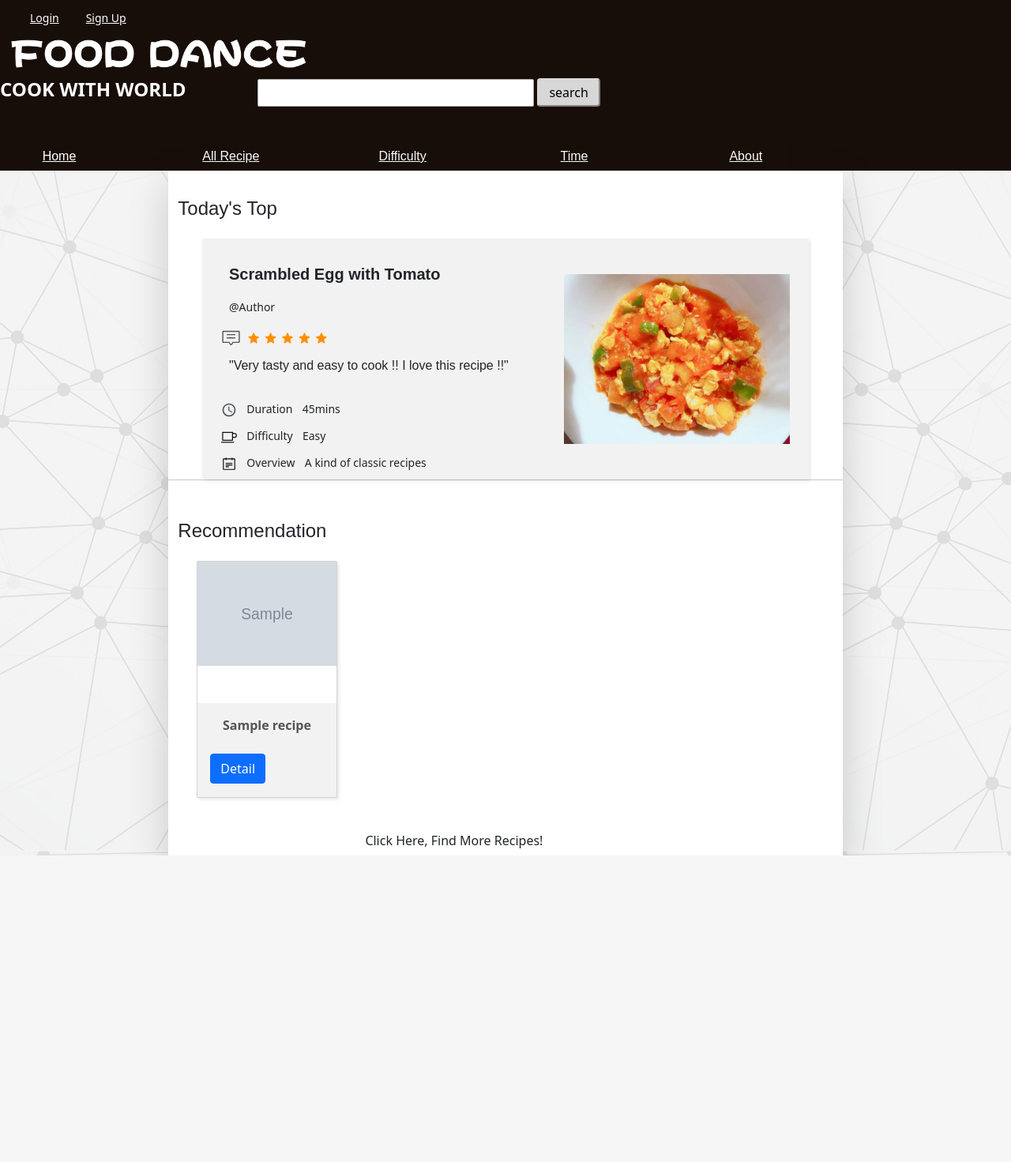
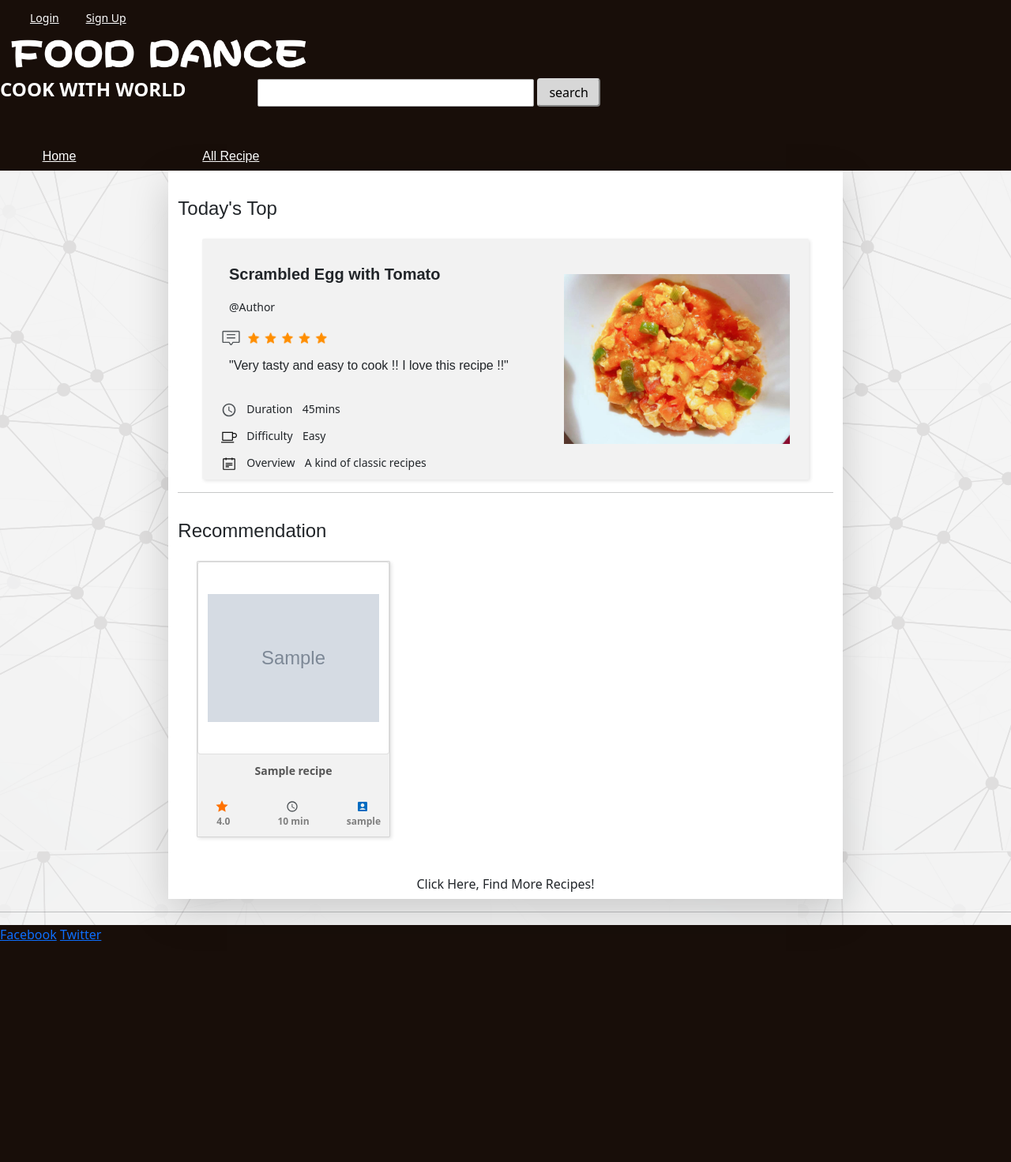
Before and after one commit to WebDance-UofG/FoodDance, a Django app: page / in a window 1280 px wide. Shown: the whole page at 79% size. Before the commit the page ends 1083 px from the top, so only its background shows below. Run offline with Django 3.2, Linux system fonts and the light colour scheme; tables that the repository leaves empty hold one stand-in row (values such as "Sample post"); grey boxes marked "Sample" are stand-in pictures.

Commit message:
Change index, search, all recipes

```diff
--- a/foodDance_web/fooddance/views.py
+++ b/foodDance_web/fooddance/views.py
@@ -35,7 +35,8 @@ def category_allrecipes(request):
                     Comment.objects.filter(recipe__id=recipe.id).aggregate(Avg('rating'))['rating__avg']),
                 "image": recipe.image,
                 "during": recipe.duration,
-                "author": recipe.author
+                "author": recipe.author,
+                "slug": recipe.slug,
             })
         )
     recipes.sort(key=takeAverage)
@@ -60,7 +61,8 @@ def index(request):
             })
         )
     recipes.sort(key=takeAverage)
-    context_dict = {'recipes': recipes[:12]}
+    recipes.reverse()
+    context_dict = {'recipes': recipes[:9]}
     return render(request, 'fooddance/index.html', context_dict)
 
 
@@ -88,6 +90,8 @@ def search(request):
                         "comments": len(Comment.objects.filter(recipe__id=recipe.id)),
                         "likes": recipe.likes,
                         "views": recipe.views,
+                        "slug": recipe.slug,
+                        "author_profile": UserProfile.objects.get(user_id=recipe.author.id),
                     })
                 )
     context_dict = {'recipes': recipes}
--- a/foodDance_web/static/css/base.css
+++ b/foodDance_web/static/css/base.css
@@ -65,3 +65,14 @@
     font-weight:bold;
     text-decoration: none;
 }
+
+.tail-block{
+    /*background-image: url("../images/header_background.jpg");*/
+    /*display: block;*/
+    /*margin-left: auto;*/
+    /*margin-right: auto;*/
+    /*width: 100%;*/
+    /*height: auto;*/
+    background-color: #180E09;
+    height: 300px;
+}
--- a/foodDance_web/static/css/index.css
+++ b/foodDance_web/static/css/index.css
@@ -56,52 +56,58 @@
 }
 
 .recom-recipe-bg{
-    height: 300px;
+    height: 350px;
     background-color: #F2F2F2;
     border-radius: 2px;
     box-shadow: 2px 2px 4px #E6E6E6;
-    margin-bottom: 5px;
+    margin-bottom: 10px;
+    text-decoration: none;
 }
 .recom-recipe-block1{
-    height: 60%;
+    height: 70%;
     background-color: white;
+    align-items: center;
+    text-align: center;
+}
+.recom-recipe-pic{
+    display: block;
+    max-height: 100%;
+    width: 90%;
+    margin-top: auto;
+    margin-bottom: auto;
+}
+.recom-recipe-block2{
+    padding-top: 10px;
+    height: 15%;
+    text-align: center;
 }
 .recom-recipe-title{
     color: #555555;
     font-weight: bold;
-    margin-bottom: 24px;
+    margin-bottom: 18px;
+    font-size: 14px;
+}
+.recom-recipe-block3{
+    height: 15%;
     text-decoration: none;
+    align-items: center;
+    text-align: center;
 }
-.recom-recipe-det{
-    text-decoration-color: #F2F2F2;
+.recom-recipe-icon{
+    width: 16px;
+    margin-right:3px;
+    height: auto;
+}
+.recom-recipe-text{
+    text-decoration: none;
+    color:#7F7F7F;
     font-size: 12px;
-}
-.recom-recipe-block{
-    padding: 0px 0;
-}
-.recom-recipe-icon-yellow{
-    margin-right:3px;
-    padding-left:0px;
-    color: orange;
-}
-.recom-recipe-icon-red{
-    margin-right:3px;
-    padding-left:0px;
-    color:red;
-}
-.recom-recipe-icon-blue{
-    margin-right:3px;
-    padding-left:0px;
-    color:dodgerblue;
-}
-.recom-recipe-row{
-    margin-left: 2px;
-    margin-right: 2px;
-    margin-bottom: 10px;
+    font-weight: bold;
 }
 .others-findall{
     margin-top: 30px;
     width: 100%;
     align-content: center;
     text-align: center;
+    text-decoration-color: #7F7F7F;
 }
--- a/foodDance_web/templates/fooddance/b5_base.html
+++ b/foodDance_web/templates/fooddance/b5_base.html
@@ -47,9 +47,6 @@
             <div class="row">
                 <div class="col-md-2 col-md-offset-1"><a href="{% url 'fooddance:index' %}" class="button-category">Home</a></div>
                 <div class="col-md-2"><a href="{% url 'fooddance:all_recipes' %}" class="button-category">All Recipe</a></div>
-                <div class="col-md-2"><a href="" class="button-category">Difficulty</a></div>
-                <div class="col-md-2"><a href="" class="button-category">Time</a></div>
-                <div class="col-md-2"><a href="" class="button-category">About</a></div>
             </div>
         </div>
 
@@ -62,7 +59,11 @@
                </div>
             </div>
         </div>
-
+<hr>
+<div class="tail-block">
+    <a href="https://www.facebook.com">Facebook</a>
+    <a href="https://www.facebook.com">Twitter</a>
+</div>
 
 </body>
 </html>
--- a/foodDance_web/templates/fooddance/index.html
+++ b/foodDance_web/templates/fooddance/index.html
@@ -16,73 +16,66 @@
                 <p class="top-recipe-title">Scrambled Egg with Tomato</p>
                 <p class="top-recipe-author">@Author</p>
                 <div>
-                    <img src="{% static 'images/ze-comment-o.svg' %}" class="top-recipe-comment-icon"/>
-                    <img src="{% static 'images/comment_stars.png' %}" class="top-recipe-comment-star"/>
+                    <img src="{% static 'images/ze-comment-o.svg' %}" class="top-recipe-comment-icon" alt="comment-icon"/>
+                    <img src="{% static 'images/comment_stars.png' %}" class="top-recipe-comment-star" alt="comment-star"/>
                     <p class="top-recipe-comment">"Very tasty and easy to cook !! I love this recipe !!"</p>
                 </div>
                 <div class="top-recipe-detail-div">
-                    <img src="{% static 'images/md-access_time.svg' %}" class="top-recipe-icon"/>
+                    <img src="{% static 'images/md-access_time.svg' %}" class="top-recipe-icon" alt="time-icon"/>
                     <p class="top-recipe-text">Duration</p>
                     <p class="top-recipe-text">45mins</p>
                 </div>
                 <div class="top-recipe-detail-div">
-                    <img src="{% static 'images/stLine-cup-l Copy.svg' %}" class="top-recipe-icon"/>
+                    <img src="{% static 'images/stLine-cup-l Copy.svg' %}" class="top-recipe-icon" alt="diff-icon"/>
                     <p class="top-recipe-text">Difficulty</p>
                     <p class="top-recipe-text">Easy</p>
                 </div>
                 <div class="top-recipe-detail-div">
-                    <img src="{% static 'images/ze-notes-o.svg' %}" class="top-recipe-icon"/>
+                    <img src="{% static 'images/ze-notes-o.svg' %}" class="top-recipe-icon" alt="overview-icon"/>
                     <p class="top-recipe-text">Overview</p>
                     <p class="top-recipe-text">A kind of classic recipes</p>
                 </div>
             </div>
             <div class="col-md-5 col-sm-12">
-                <img src="{% static 'images/top_recipe_cover_1.png' %}" class="img-fluid"/>
+                <img src="{% static 'images/top_recipe_cover_1.png' %}" class="img-fluid" alt="top-img"/>
             </div>
         </div>
     </div>
-    <div class="row">
-        <hr>
-        <div class="col-md-6"><p class="todays-top">Recommendation</p></div>
-    </div>
+    <hr>
+    <p class="todays-top">Recommendation</p>
     <div class="container">
         <div class="row">
         {% if recipes %}
             {% for recipe in recipes %}
-                <div class="col-3 justify-content-center">
-                    <div class="card recom-recipe-bg">
-                        <div class="recom-recipe-block1 align-items-center ">
-                            <img src="{{ MEDIA_URL }}/{{ recipe.image }}" class="img-fluid"/>
+                <div class="col-4">
+                    <a href="{% url 'fooddance:detail' recipe.slug %}" class="card recom-recipe-bg">
+                        <div class="card recom-recipe-block1">
+                            <img src="{{ MEDIA_URL }}/{{ recipe.image }}" class="card-img-center recom-recipe-pic" alt="recipe-img"/>
                         </div>
-{#                        <img src="{{ MEDIA_URL }}/{{ recipe.image }}" class="card-img-top img-fluid"/>#}
-                        <div class="card-body">
+                        <div class="recom-recipe-block2">
                             <p class="text-center recom-recipe-title">{{ recipe.title }}</p>
-                            <a href="{% url 'fooddance:detail' recipe.slug %}" class="btn btn-primary">Detail</a>
                         </div>
-                    </div>
-{#                    <div class="caption">#}
-{#                        <p class="recom-recipe-title">{{ recipe.title }}</p>#}
-{#                        <div class="row recom-recipe-row">#}
-{#                            <div class="col-md-3 recom-recipe-block">#}
-{#                                <span class="glyphicon glyphicon-star recom-recipe-icon-yellow"></span>#}
-{#                                <b class="recom-recipe-det">{{ recipe.avg }} / 5</b>#}
-{#                            </div>#}
-{#                            <div class="col-md-3 recom-recipe-block">#}
-{#                                <span class="glyphicon glyphicon-time recom-recipe-icon-red"></span>#}
-{#                                <b class="recom-recipe-det">{{ recipe.during }}min</b>#}
-{#                            </div>#}
-{#                            <div class="col-md-5 recom-recipe-block">#}
-{#                                <span class="glyphicon glyphicon-user recom-recipe-icon-blue"></span>#}
-{#                                <b class="recom-recipe-det">{{ recipe.author }}</b>#}
-{#                            </div>#}
-{#                        </div>#}
-{#                    </div>#}
+                        <div class="recom-recipe-block3">
+                            <div class="row justify-content-center">
+                                <div class="col-md-4 col-sm-12">
+                                    <img src="{% static 'images/riFill-star-fill.svg' %}" class="recom-recipe-icon" alt="rate-icon"/>
+                                    <p class="recom-recipe-text">{{ recipe.avg }}</p>
+                                </div>
+                                <div class="col-md-4 col-sm-12">
+                                    <img src="{% static 'images/md-access_time.svg' %}" class="recom-recipe-icon" alt="time-icon"/>
+                                    <p class="recom-recipe-text">{{ recipe.during }} min</p>
+                                </div>
+                                <div class="col-md-4 col-sm-12">
+                                    <img src="{% static 'images/user-icon.svg' %}" class="recom-recipe-icon" alt="user-icon"/>
+                                    <p class="recom-recipe-text">{{ recipe.author }}</p>
+                                </div>
+                            </div>
+                        </div>
+                    </a>
                 </div>
             {% endfor %}
         {% endif %}
         </div>
     </div>
-    <div class="container">
-        <div class="col-md-10 col-md-offset-1"> <a class="btn btn-default others-findall" href="{% url 'fooddance:all_recipes' %}" role="button">Click Here, Find More Recipes!</a></div>
-    </div>
+    <div class="col-12"> <a class="btn btn-default others-findall" href="{% url 'fooddance:all_recipes' %}" role="button">Click Here, Find More Recipes!</a></div>
 {% endblock %}
```
Also changed, not shown: foodDance_web/static/css/all_recipes.css (+47 -36 lines), foodDance_web/static/css/search.css (+26 -20 lines), foodDance_web/templates/fooddance/category_allrecipes.html (+23 -12 lines), foodDance_web/templates/fooddance/search.html (+17 -15 lines), foodDance_web/static/images/riFill-star-fill.svg (added), foodDance_web/static/images/user-icon.svg (added).
